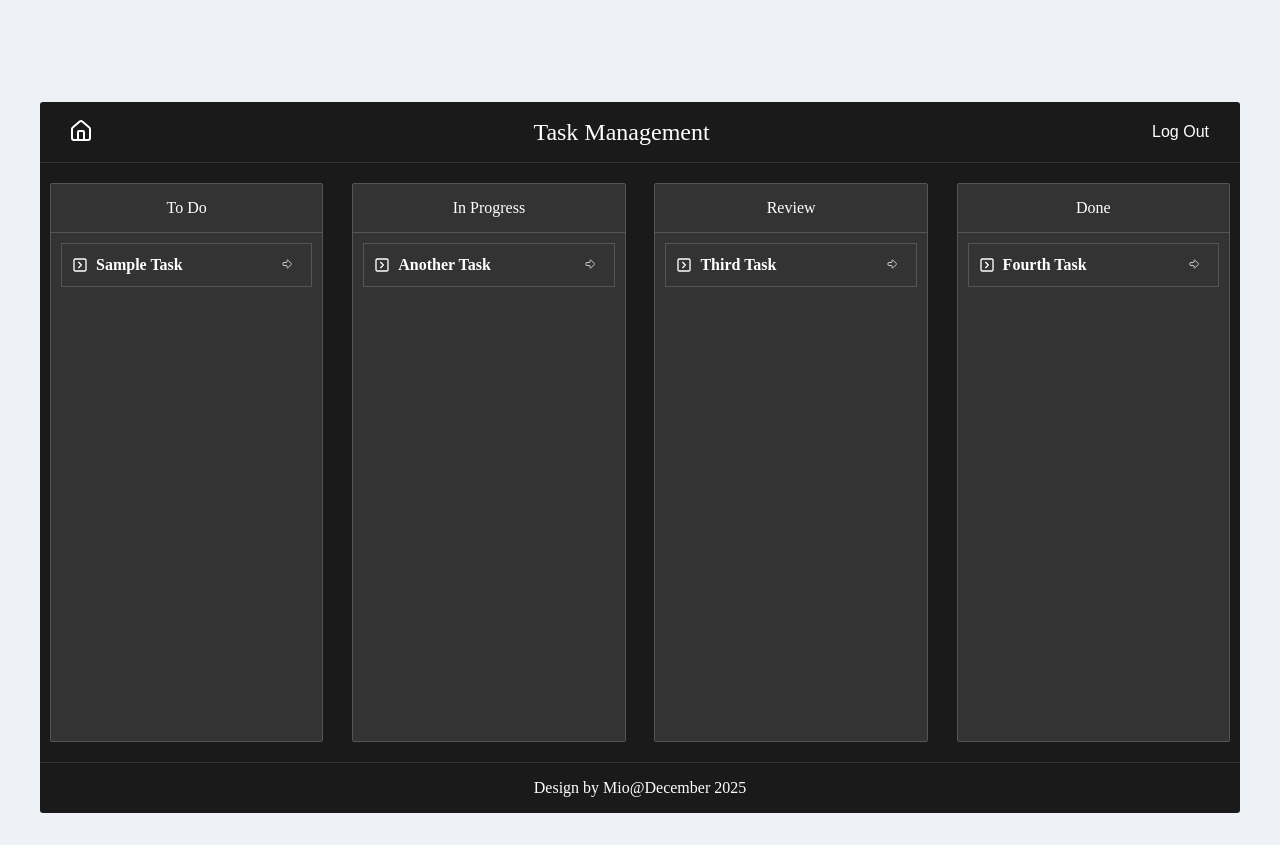
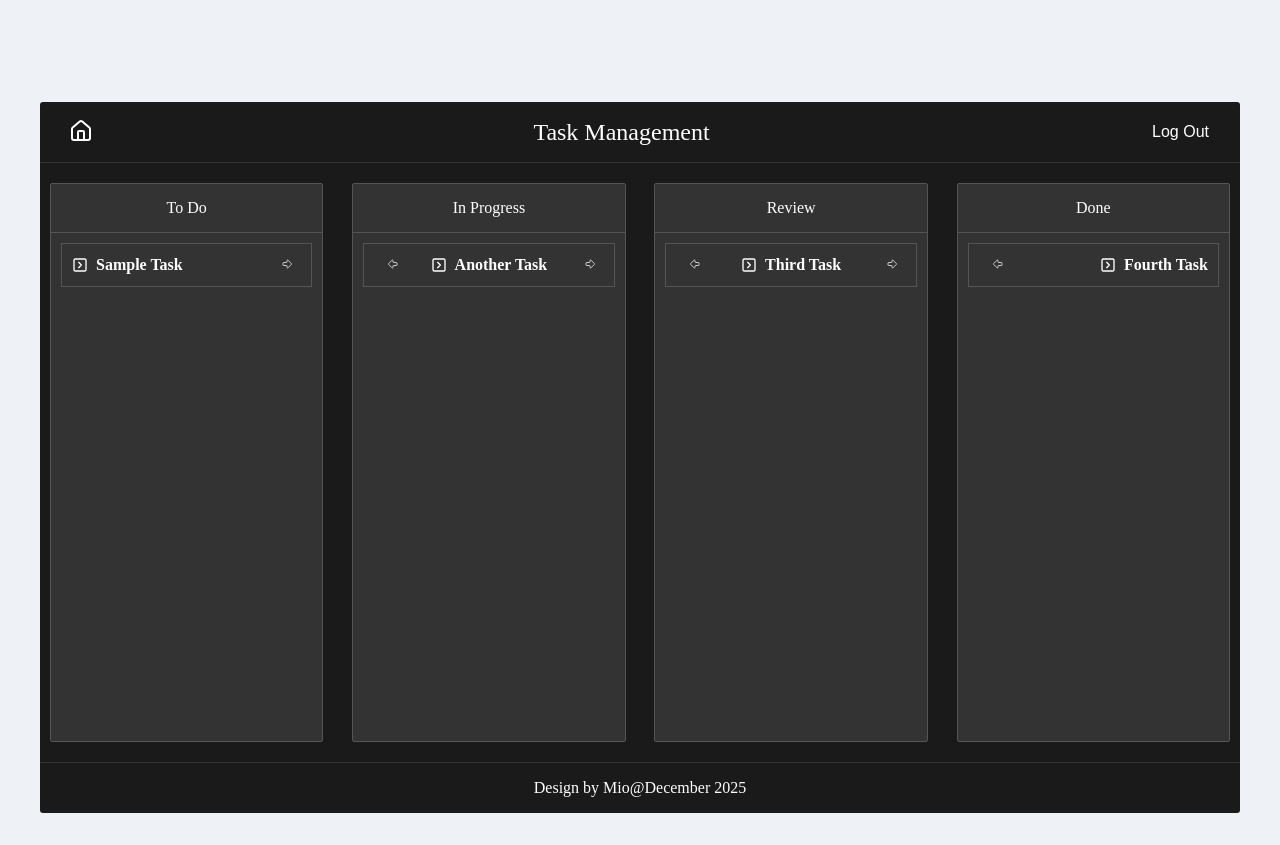
Before and after one commit to mirato12251999-blip/todolist-react, a React (Vite) app: page / in a window 1280 px wide. Built offline with nearby package versions, Linux system fonts and the light colour scheme.

Commit message:
feature: add the click function, changed the status of task

```diff
--- a/src/components/layout/section/section.tsx
+++ b/src/components/layout/section/section.tsx
@@ -34,9 +34,17 @@ export const Section = (props: React.PropsWithChildren<{}>) => {
         setTasks(prev => prev.map(task => task.id === idx ? { ...task, status } : task));
     }
 
-    const handleClickStatus = (task: taskType) => {
+    const handleRightClickStatus = (task: taskType) => {
         tasks.map(t => {
             if (t.id === task.id) return t.status = String((Number(t.status) + 1) % 4);
+            return t;
+        });
+        setTasks([...tasks]);
+    }
+
+    const handleLeftClickStatus = (task: taskType) => {
+        tasks.map(t => {
+            if (t.id === task.id) return t.status = String((Number(t.status) + 3) % 4);
             return t;
         });
         setTasks([...tasks]);
@@ -47,28 +55,28 @@ export const Section = (props: React.PropsWithChildren<{}>) => {
             <StatusBar status='To Do' onDragOver={handleOverStatus} onDrop={(event) => { handleDropStatus(event, '0') }}>
                 {
                     tasks.filter(task => task.status === '0').map(task => (
-                        <Task key={task.id} title={task.title} details={task.details} onDragStart={(event) => handleDragStatus(event, task.id)} onClick={(event) => { handleClickStatus(task) }} />
+                        <Task key={task.id} left={true} title={task.title} details={task.details} onDragStart={(event) => handleDragStatus(event, task.id)} onRightClick={(event) => { handleRightClickStatus(task) }} />
                     ))
                 }
             </StatusBar>
             <StatusBar status='In Progress' onDragOver={handleOverStatus} onDrop={(event) => { handleDropStatus(event, '1') }}>
                 {
                     tasks.filter(task => task.status === '1').map(task => (
-                        <Task key={task.id} title={task.title} details={task.details} onDragStart={(event) => handleDragStatus(event, task.id)} onClick={(event) => { handleClickStatus(task) }} />
+                        <Task key={task.id} title={task.title} details={task.details} onDragStart={(event) => handleDragStatus(event, task.id)} onLeftClick={(event) => { handleLeftClickStatus(task) }} onRightClick={(event) => { handleRightClickStatus(task) }} />
                     ))
                 }
             </StatusBar>
             <StatusBar status='Review' onDragOver={handleOverStatus} onDrop={(event) => { handleDropStatus(event, '2') }}>
                 {
                     tasks.filter(task => task.status === '2').map(task => (
-                        <Task key={task.id} title={task.title} details={task.details} onDragStart={(event) => handleDragStatus(event, task.id)} onClick={(event) => { handleClickStatus(task) }} />
+                        <Task key={task.id} title={task.title} details={task.details} onDragStart={(event) => handleDragStatus(event, task.id)} onLeftClick={(event) => { handleLeftClickStatus(task) }} onRightClick={(event) => { handleRightClickStatus(task) }} />
                     ))
                 }
             </StatusBar>
             <StatusBar status='Done' onDragOver={handleOverStatus} onDrop={(event) => { handleDropStatus(event, '3') }}>
                 {
                     tasks.filter(task => task.status === '3').map(task => (
-                        <Task key={task.id} title={task.title} details={task.details} onDragStart={(event) => handleDragStatus(event, task.id)} onClick={(event) => { handleClickStatus(task) }} />
+                        <Task key={task.id} title={task.title} right={true} details={task.details} onDragStart={(event) => handleDragStatus(event, task.id)} onLeftClick={(event) => { handleLeftClickStatus(task) }} />
                     ))
                 }
             </StatusBar>
--- a/src/components/task/task.tsx
+++ b/src/components/task/task.tsx
@@ -1,13 +1,16 @@
 import { useState } from 'react';
-import { SquareChevronRight, ArrowBigRight } from 'lucide-react';
+import { SquareChevronRight, ArrowBigRight, ArrowBigLeft } from 'lucide-react';
 
 import styles from './task.module.css';
 
 interface propsType {
     title?: string;
     details?: string;
+    left?: boolean;
+    right?: boolean;
     onDragStart?: (event: React.DragEvent<HTMLDivElement>) => void;
-    onClick?: (event: React.MouseEvent<HTMLButtonElement, MouseEvent>) => void;
+    onLeftClick?: (event: React.MouseEvent<HTMLButtonElement, MouseEvent>) => void;
+    onRightClick?: (event: React.MouseEvent<HTMLButtonElement, MouseEvent>) => void;
 }
 
 export const Task = (props: propsType) => {
@@ -20,15 +23,18 @@ export const Task = (props: propsType) => {
     return (
         <div className={styles["task"]} onDragStart={props.onDragStart} draggable>
             <div className={styles["header"]}>
+                {
+                    !props.left && <button className={styles['statusBtn']} onClick={props.onLeftClick}><ArrowBigLeft className={styles["arrowIcon"]} /></button>
+                }
                 <div onClick={handleTask}>
                     {
                         isShow ? <SquareChevronRight className={styles["iconRotated"]} /> : <SquareChevronRight className={styles["icon"]} />
                     }
                     <p>{props.title}</p>
                 </div>
-                <button className={styles["statusBtn"]} onClick={props.onClick}>
-                    <ArrowBigRight className={styles["arrowIcon"]} />
-                </button>
+                {
+                    !props.right && <button className={styles['statusBtn']} onClick={props.onRightClick}><ArrowBigRight className={styles["arrowIcon"]} /></button>
+                }
             </div>
             {
                 isShow && (
```
